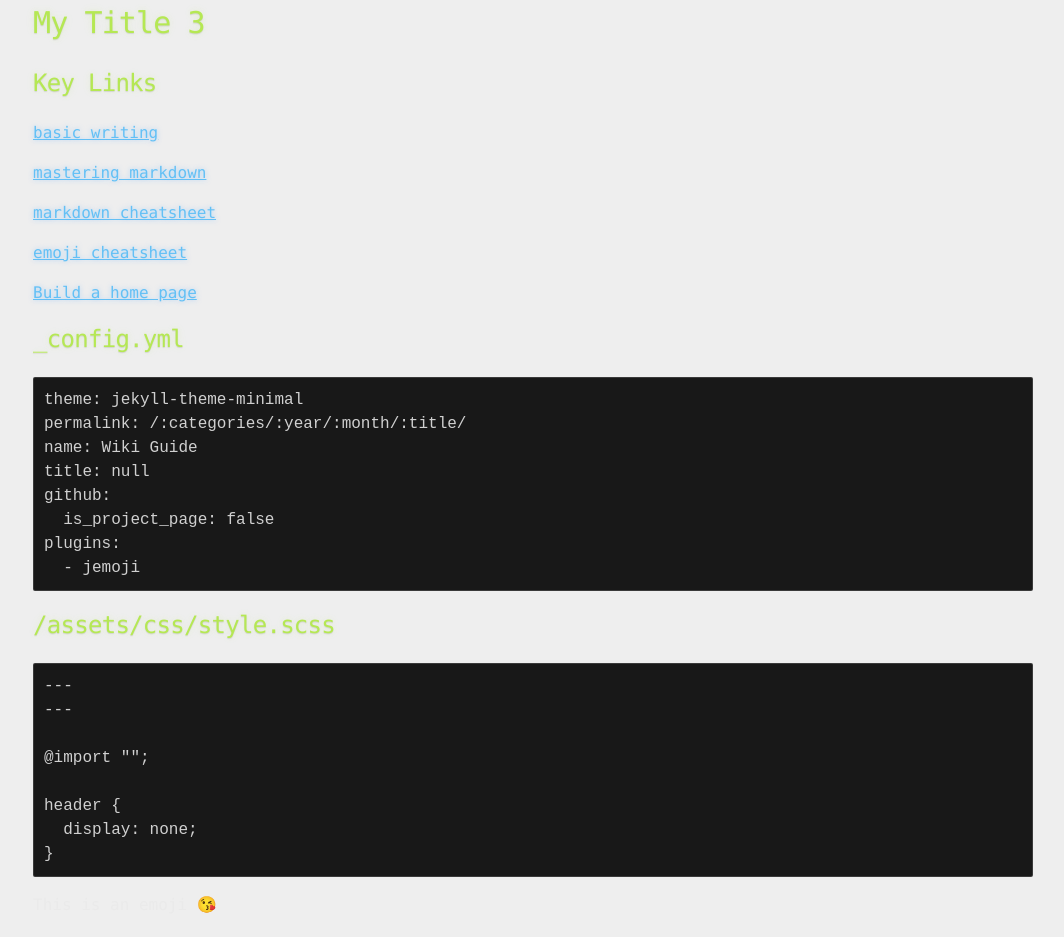
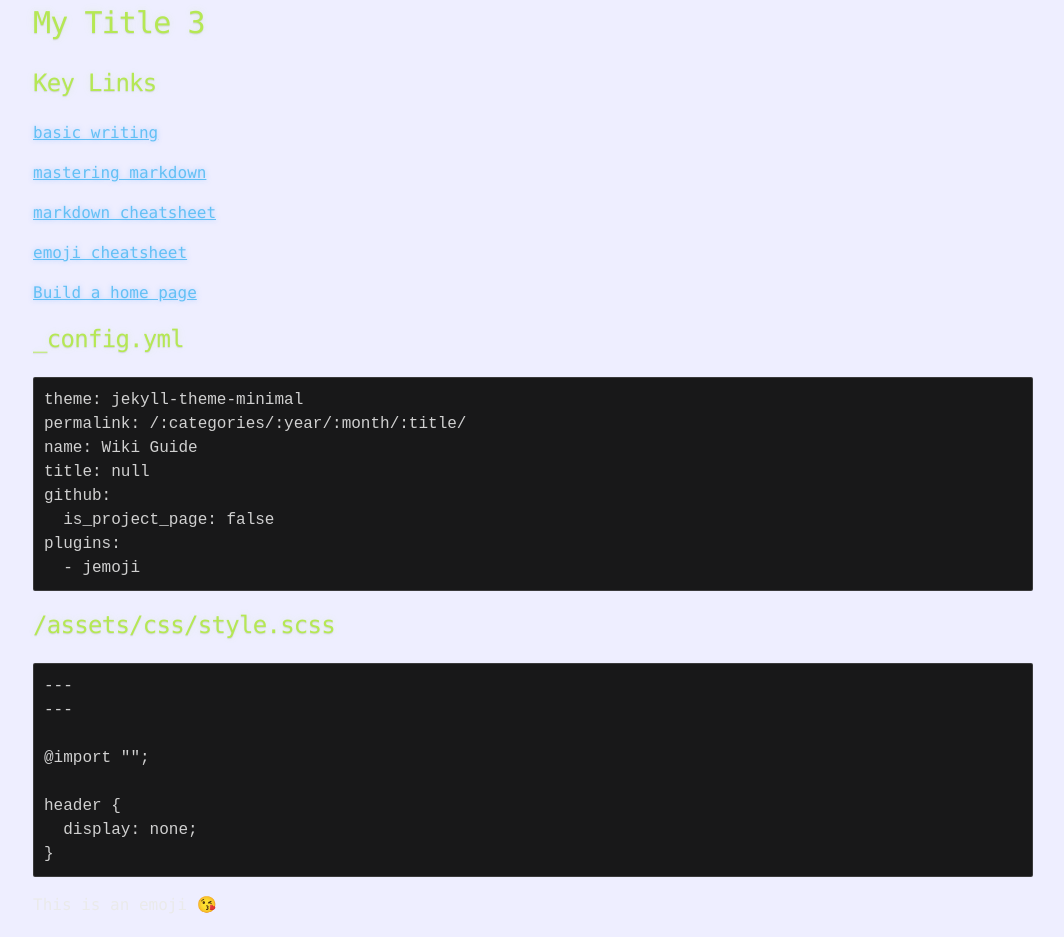
Before and after one commit to profphillips/wikibasics, a Jekyll site: the page built from index.md, in a window 1280 px wide. Shown: the whole page, without its empty margins (107-1171 px from the left). Built offline with Jekyll 4.4.1, drawn with Linux system fonts in a browser that asks for light colours; emoji names are drawn with the system emoji font; our own code applies the rules of GitHub Pages for plain Markdown files.

Commit message:
Update style.scss

```diff
--- a/assets/css/style.scss
+++ b/assets/css/style.scss
@@ -22,7 +22,7 @@ $container-max-width: 1000px;
 body {
   margin: 0;
   padding: 0;
-  background-color: #EEEEEE; //$body-background;
+  background-color: #EEEEff; //$body-background;
   //background: $body-background url("../images/bkg.png") 0 0;
   color: $body-foreground;
   font-size: 16px;
```
